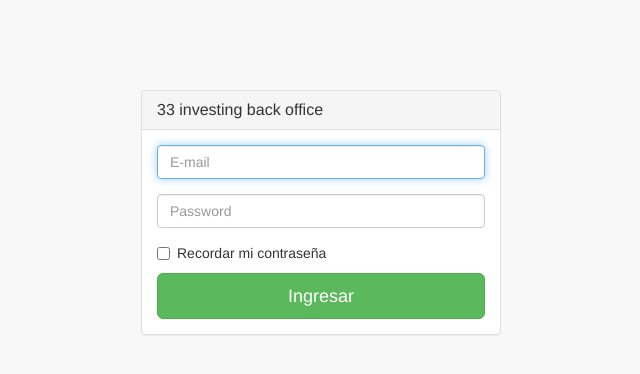
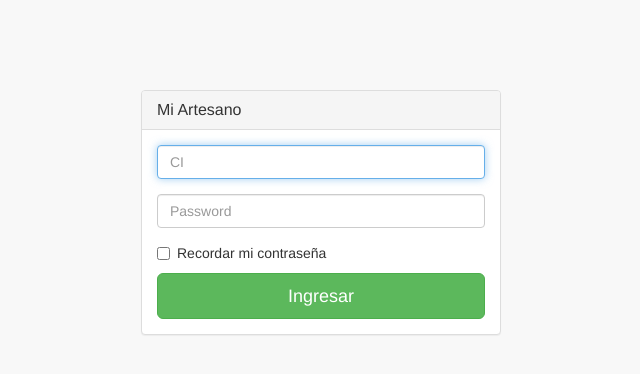
Before and after one commit to tiawanaku/pagina, a PHP site: page /ingre.php in a window 1280 px wide. Shown: the top 374 px of the page, without its empty margins (319-959 px from the left). Run offline with PHP 8.4, Linux system fonts and the light colour scheme; some libraries are stand-ins or nearby versions.

Commit message:
cambios en login

```diff
--- a/ingre.php
+++ b/ingre.php
@@ -34,13 +34,13 @@
             <div class="col-md-4 col-md-offset-4">
 			  <div class="login-panel panel panel-default">
                     <div class="panel-heading">
-                        <h3 class="panel-title">33 investing back office</h3>
+                        <h3 class="panel-title">Mi Artesano</h3>
                     </div>
                     <div class="panel-body">
 					<form method="post" action="login.php">
                             <fieldset>
                                 <div class="form-group">
-                                    <input class="form-control" placeholder="E-mail" name="email" type="email" autofocus>
+                                    <input class="form-control" placeholder="CI" name="email" type="text" autofocus>
                                 </div>
                                 <div class="form-group">
                                     <input class="form-control" placeholder="Password" name="password" type="password" value="">
```
